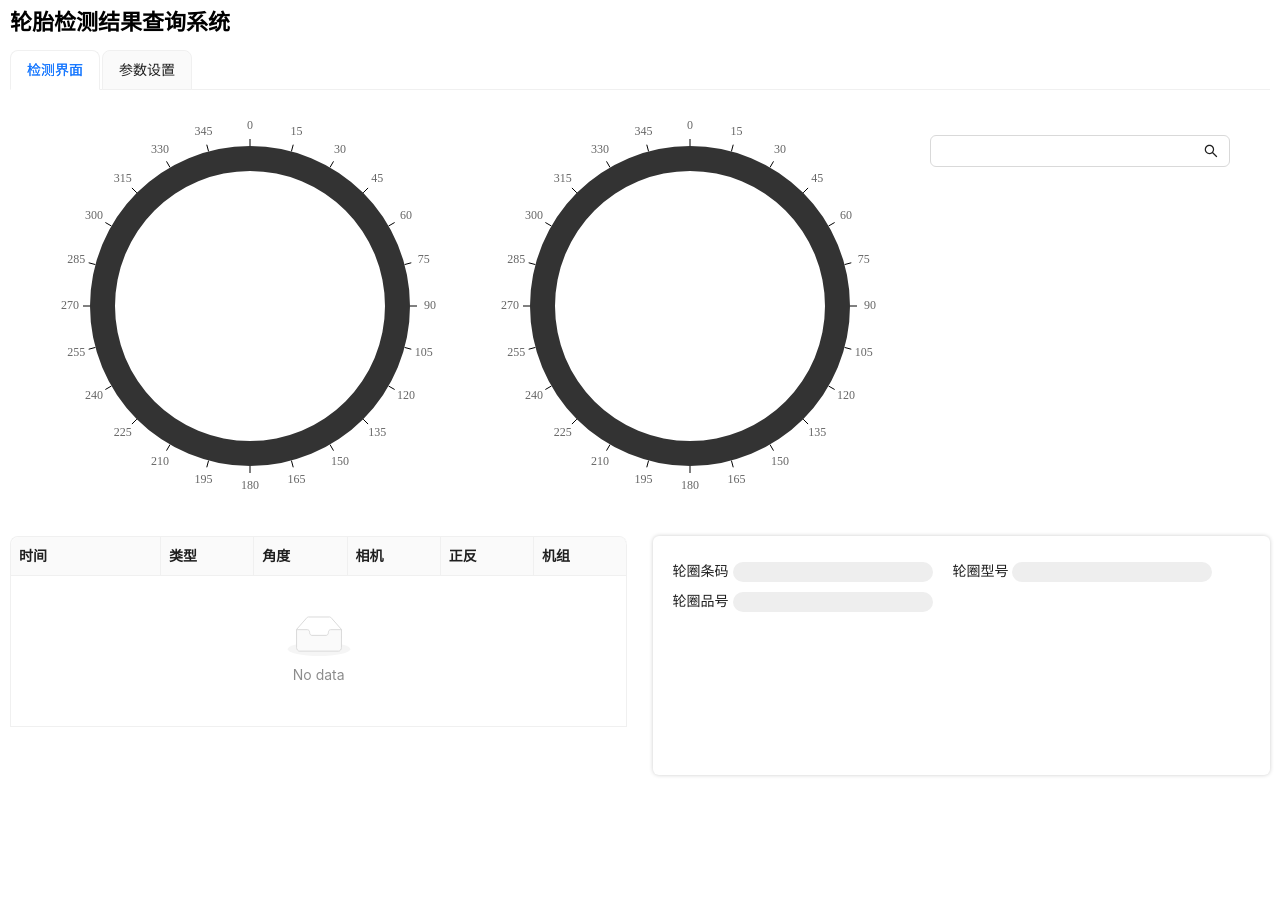
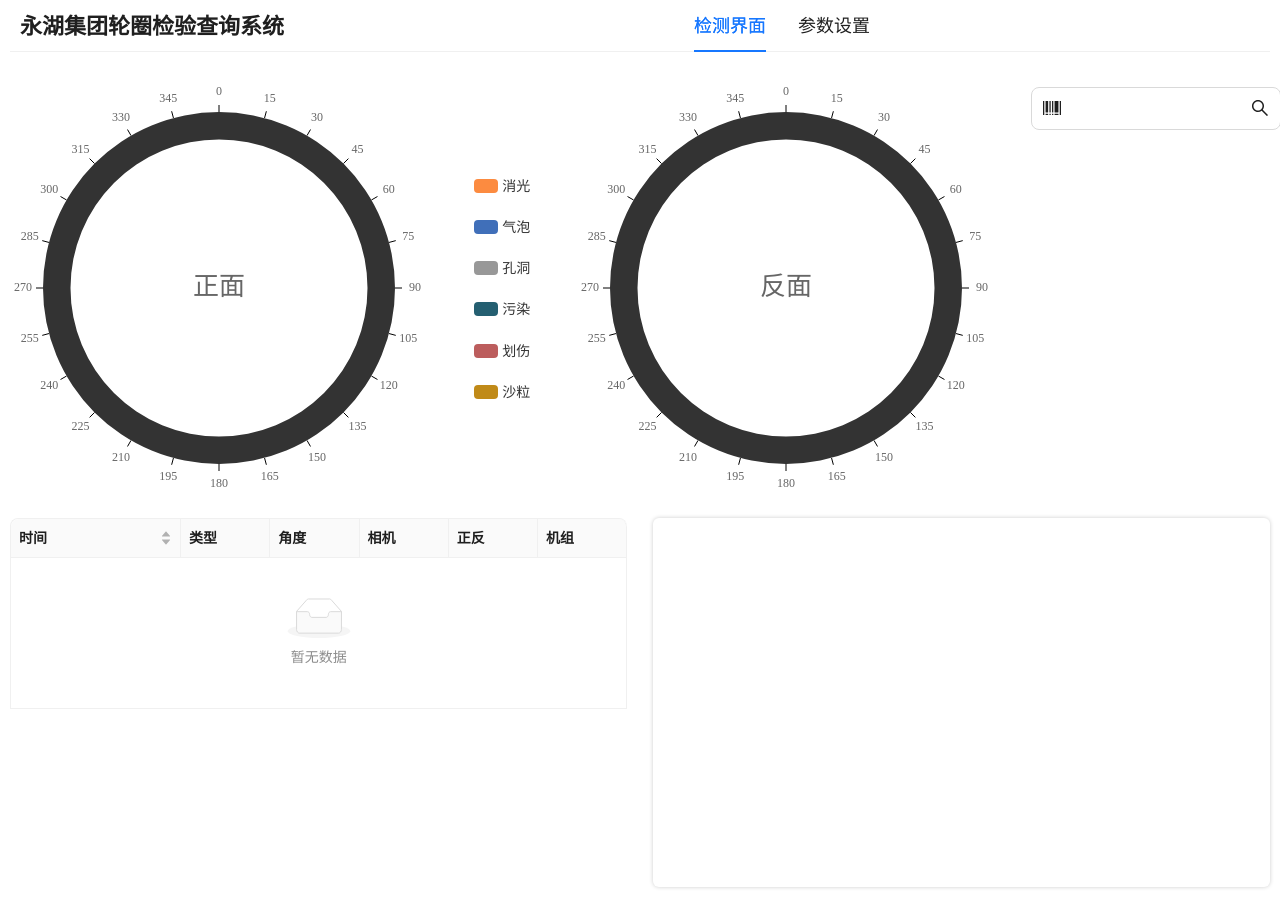
Before and after one commit to HoseaGuo/Tire-check, a React (Vite) app: page / in a window 1280 px wide. Before the commit the page ends 800 px from the top, so only its background shows below. Built offline with nearby package versions, Linux system fonts and the light colour scheme.

Commit message:
修改优化

```diff
--- a/index.html
+++ b/index.html
@@ -1,5 +1,5 @@
 <!doctype html>
-<html lang="en">
+<html lang="zh">
   <head>
     <meta charset="UTF-8" />
     <meta name="viewport" content="width=device-width, initial-scale=1.0" />
--- a/src/components/Circle/index.jsx
+++ b/src/components/Circle/index.jsx
@@ -4,7 +4,7 @@ import './index.scss';
 export default function (props) {
   let canvasRef = useRef(null);
 
-  let { points, previewPoint } = props;
+  let { points, previewPoint, selectedPoint } = props;
 
   let showing = false;
   let sectorNumber = 31; // 扇区数量
@@ -14,8 +14,7 @@ export default function (props) {
 
     let canvas = canvasRef.current;
 
-    // let width = Math.min(450, Math.max(200, window.innerWidth / 3));
-    let width = 400;
+    let width = 440;
     let height = width;
     canvas.width = width;
     canvas.height = height;
@@ -45,13 +44,17 @@ export default function (props) {
 
     let arcRadius = (width / 5) * 2;
 
+    ctx.fillStyle = '#666';
+
     // 字体大小
-    ctx.font = 'normal 12px test';
+    ctx.font = 'normal 26px test';
     ctx.textBaseline = 'middle';
     ctx.textAlign = 'center';
 
-    ctx.fillStyle = '#666';
-    ctx.lne
+    // 画出中间文字
+    ctx.fillText(props.centerText, width / 2, width / 2);
+
+    ctx.font = 'normal 12px test';
 
     // 画圈圈上的度数刻度
     for (let text = 0; text < 360; text += 15) {
@@ -62,7 +65,6 @@ export default function (props) {
       textY = (arcRadius + 20) * Math.sin(angle) + width / 2;
       // 画字
       ctx.fillText(text, textX, textY);
-
 
       // 画刻度
       lineStartX = (arcRadius + 0) * Math.cos(angle) + width / 2;
@@ -90,13 +92,29 @@ export default function (props) {
     let dblclickEventList = [];
     // 画扇区
     function drawSector(sectorIndex, points) {
-      // angle = sectorIndex* +adjustAngel;
-      // let startMathAngle = ((angle - pointWidthAngle / 2) / 180) * Math.PI;
-      let startMathAngle = ((Math.PI * 2) / sectorNumber) * sectorIndex + adjustAngel;
-      let endMathAngle = ((Math.PI * 2) / sectorNumber) * (sectorIndex + 1) + adjustAngel;
+      // 如果有选择的点，则只画选择的点
+      if (selectedPoint) {
+        let includeSelectedPoint = points.some((item) => {
+          if (item.imagePath === selectedPoint.imagePath) {
+            return true;
+          }
+        });
+        if (includeSelectedPoint) {
+          points = [selectedPoint];
+        } else {
+          points = [];
+        }
+      }
+      let pointNumber = points.length;
+      let eachSplitSectorWidth = tireWidth / pointNumber;
+      points.forEach((point, index) => {
+        // 不同类型有不同的颜色
+        ctx.fillStyle = point.ngTypeColor;
+        let startMathAngle = ((Math.PI * 2) / sectorNumber) * sectorIndex + (adjustAngel / 180) * Math.PI;
+        let endMathAngle = ((Math.PI * 2) / sectorNumber) * (sectorIndex + 1) + (adjustAngel / 180) * Math.PI;
         let path = new Path2D();
-      path.arc(width / 2, height / 2, arcRadius, startMathAngle, endMathAngle, false);
-      path.arc(width / 2, height / 2, arcRadius - tireWidth, endMathAngle, startMathAngle, true);
+        path.arc(width / 2, height / 2, arcRadius - eachSplitSectorWidth * index, startMathAngle, endMathAngle, false);
+        path.arc(width / 2, height / 2, arcRadius - eachSplitSectorWidth * (index + 1), endMathAngle, startMathAngle, true);
         ctx.fill(path);
 
         let dblclickEvent = function (e) {
@@ -104,15 +122,17 @@ export default function (props) {
           if (isInner && !showing) {
             showing = true;
 
-          previewPoint(points[0]);
+            previewPoint(point);
 
             setTimeout(() => {
               showing = false;
             }, 100);
           }
         };
+
         dblclickEventList.push(dblclickEvent);
         canvas.addEventListener('dblclick', dblclickEvent);
+      });
     }
 
     for (let [index, points] of sectorMap) {
--- a/src/main.jsx
+++ b/src/main.jsx
@@ -2,8 +2,12 @@ import React from 'react';
 import ReactDOM from 'react-dom/client';
 import App from './App.jsx';
 import './styles/public.scss';
+import zhCN from 'antd/locale/zh_CN';
+import { ConfigProvider } from 'antd';
 
 ReactDOM.createRoot(document.getElementById('root')).render(
   // <React.StrictMode></React.StrictMode>,
-  <App />
+  <ConfigProvider locale={zhCN}>
+    <App />
+  </ConfigProvider>
 );
--- a/src/views/Home/Search.jsx
+++ b/src/views/Home/Search.jsx
@@ -1,6 +1,6 @@
 import { useState } from 'react';
 import './Search.scss';
-import { SearchOutlined } from '@ant-design/icons';
+import { SearchOutlined, BarcodeOutlined } from '@ant-design/icons';
 import { Input, Spin } from 'antd';
 import { useEffect } from 'react';
 import { useRef } from 'react';
@@ -10,7 +10,7 @@ export default function ({ onSearch }) {
   // TRMG11G2903500259 和 TRMG11G2903500260
   let [value, setValue] = useState('');
   const [loading, setLoading] = useState(false);
-  const input = useRef(null);
+  const inputRef = useRef(null);
 
   const [record, setRecord] = useState([]);
 
@@ -27,26 +27,47 @@ export default function ({ onSearch }) {
     if (value.trim()) {
       timer = setTimeout(() => {
         setValue('');
-        onSearch(value);
+        onSearch(value, (success) => {
+          setRecord([
+            {
+              barCode: value,
+              success,
+            },
+            ...record,
+          ]);
+        });
         setRecord([value, ...record]);
       }, 1000);
     }
   }, [value]);
 
   useEffect(() => {
-    if (input.current) {
-      window.addEventListener('keypress', (e) => {
+    function event(e) {
+      if (e.target.tagName.toLowerCase() === 'input') {
         let currCode = e.keyCode || e.which || e.charCode;
         // 回车键
         if (currCode == 13) {
           clearTimeout(timer);
-          onSearch(value);
+          let barCode = e.target.value;
+          onSearch(barCode, (success) => {
+            setRecord([
+              {
+                barCode,
+                success,
+              },
+              ...record,
+            ]);
+          });
           setValue('');
-          setRecord([value, ...record]);
         }
-      });
+      }
     }
-  }, [input]);
+    window.addEventListener('keypress', event);
+
+    return function () {
+      window.removeEventListener('keypress', event);
+    };
+  }, [inputRef, record]);
 
   return (
     <div className="search-wrapper">
@@ -58,15 +79,27 @@ export default function ({ onSearch }) {
               value = e.target.value;
               setValue(e.target.value);
             }}
-            placeholder=""
+            prefix={<BarcodeOutlined />}
             suffix={<SearchOutlined />}
-            ref={input}
+            ref={inputRef}
+            style={{ fontSize: '18px' }}
+            size="large"
+            className="search-input"
           />
         </Spin>
       </div>
       <div className="messages">
         {record.map((item, index) => {
-          return <p key={index}>查询：{item}</p>;
+          return (
+            <p key={index}>
+              {item.barCode ? (
+                <>
+                  <span className={item.success ? 'success' : 'failed'}>{item.success ? '查询成功' : '查询失败'}</span>&nbsp;&nbsp;
+                  <span>{item.barCode}</span>
+                </>
+              ) : null}
+            </p>
+          );
         })}
       </div>
     </div>
@@ -124,8 +157,6 @@ function eventListenerScanCode(callback) {
   }
 }
 
-
-
 /*
   搜索逻辑
 
--- a/src/views/Home/Search.scss
+++ b/src/views/Home/Search.scss
@@ -1,4 +1,5 @@
 .search-wrapper{
+  // margin-left: 5vw !important;
   max-width: 300px;
   min-width: 250px;
   flex: 1;
@@ -7,8 +8,15 @@
 .messages{
   margin: 10px 0 0;
   padding: 10px;
-  height: 300px;
+  height: 350px;
   overflow: auto;
   font-size: 14px;
   line-height: 1.8;
+  color: #666;
+  .success{
+    color: #5ec82a;
+  }
+  .failed{
+    color: #d52929;
+  }
 }
--- a/src/views/Home/index.jsx
+++ b/src/views/Home/index.jsx
@@ -1,4 +1,4 @@
-import { Tabs, Table, Input, Spin } from 'antd';
+import { Tabs, Table, Input, Spin, Tag } from 'antd';
 import { Swiper, SwiperSlide, useSwiper } from 'swiper/react';
 import { Pagination, Navigation } from 'swiper/modules';
 import Image from './Image';
@@ -15,17 +15,62 @@ import Circle from '../../components/Circle';
 import { useState } from 'react';
 import { useEffect } from 'react';
 import api from '../../api';
-import { useRef } from 'react';
+
+const ngType = [
+  {
+    code: 1,
+    desc: '消光',
+    color: '#fc8b40',
+  },
+  {
+    code: 2,
+    desc: '气泡',
+    color: '#406fb9',
+  },
+  {
+    code: 3,
+    desc: '孔洞',
+    color: '#989898',
+  },
+  {
+    code: 4,
+    desc: '污染',
+    color: '#245f71',
+  },
+  {
+    code: 5,
+    desc: '划伤',
+    color: '#bc5d5d',
+  },
+  {
+    code: 6,
+    desc: '沙粒',
+    color: '#c08a18',
+  },
+];
+
+function getNgTypeColor(code) {
+  return ngType.find((item) => item.code === code).color;
+}
 
 const columns = [
   {
     title: '时间',
     dataIndex: 'time',
-    width: 150,
+    width: 170,
+    sorter: (a, b) => {
+      return new Date(a.time).getTime() - new Date(b.time).getTime();
+    },
   },
   {
     title: '类型',
-    dataIndex: 'ngTypeDesc',
+    render: function (text, record, index) {
+      return (
+        <Tag bordered={false} color={record.ngTypeColor}>
+          {record.ngTypeDesc}
+        </Tag>
+      );
+    },
   },
   {
     title: '角度',
@@ -72,10 +117,10 @@ function CheckView() {
   let [previewDirection, setPreviewDirection] = useState(undefined);
   let isFront = previewDirection === 0;
 
-  async function handleSearch(barCode) {
-    setSearching(true)
+  async function handleSearch(barCode, callback) {
+    setSearching(true);
     let { success, data } = await api.getInfoByQrCode(barCode);
-    setSearching(false)
+    setSearching(false);
     if (success) {
       // console.log(data);
       let { qrCodeImageInfos, checkStatistics, ...codes } = data;
@@ -84,18 +129,31 @@ function CheckView() {
       setCodes(codes);
 
       setDataSource(
-        qrCodeImageInfos.map((item, index) => {
+        qrCodeImageInfos
+          .map((item, index) => {
             return {
               ...item,
               key: index,
               time: item.time.replace('T', ' '), // 处理下时间的显示
               angle: item.adjustAngle, // 返回的角度字段处理下
+              ngTypeColor: getNgTypeColor(item.ngTypeCode), // 类型颜色
             };
+          })
+          .sort((a, b) => {
+            return new Date(b.time).getTime() - new Date(a.time).getTime();
           })
       );
 
       setStatistics(checkStatistics);
+    } else {
+      // 清空
+      setCodes([]);
+      setDataSource([]);
+      setCodes({});
     }
+
+    // 执行回调
+    callback(success);
   }
 
   let [initialSlide, setInitialSlide] = useState(0);
@@ -109,12 +167,34 @@ function CheckView() {
     setSlideActiveIndex(slideIndex);
   }
 
+  const [selectedPoint, setSelectedPoint] = useState(null);
+
+  useEffect(() => {
+    function clickEvent() {
+      setSelectedPoint(null);
+    }
+    window.addEventListener('click', clickEvent);
+    return function () {
+      window.removeEventListener('click', clickEvent);
+    };
+  });
+
   return (
     <Spin spinning={searching}>
       <div className="circles">
-        <Circle points={frontPoints} previewPoint={previewPoint} />
-        <Circle points={backPoints} previewPoint={previewPoint} />
-        <Search onSearch={handleSearch} />
+        <Circle points={frontPoints} previewPoint={previewPoint} centerText="正面" selectedPoint={selectedPoint} />
+        <div className="legend">
+          {ngType.map((item, index) => {
+            return (
+              <div className="item" key={index}>
+                <b style={{ backgroundColor: item.color }}></b>
+                <span>{item.desc}</span>
+              </div>
+            );
+          })}
+        </div>
+        <Circle points={backPoints} previewPoint={previewPoint} centerText="反面" selectedPoint={selectedPoint} />
+        <Search onSearch={handleSearch}/>
       </div>
       <div className="bottom">
         <Table
@@ -124,16 +204,23 @@ function CheckView() {
           dataSource={dataSource}
           size="small"
           style={{ width: '49%' }}
-          scroll={{ y: '200px' }}
+          scroll={{ y: '330px' }}
           onRow={(record) => {
             return {
               onDoubleClick: (event) => {
                 previewPoint(record);
               },
+              onClick: (event) => {
+                // 阻止冒泡
+                event.stopPropagation();
+                setSelectedPoint(record);
+              },
             };
           }}
         />
         <div className="information">
+          {codes.qrCode && (
+            <>
               <div className="item codes flex">
                 <p>
                   轮圈条码 <input type="text" readOnly defaultValue={codes.qrCode} />
@@ -162,6 +249,8 @@ function CheckView() {
                     </div>
                   );
                 })}
+            </>
+          )}
         </div>
       </div>
       {previewVisible && (
@@ -198,7 +287,7 @@ function CheckView() {
                 <SwiperSlide key={index}>
                   <div className="preview-item">
                     <p className="detail">
-                      {isFront ? '正面' : '反面'}：{angle}
+                      {isFront ? '正面' : '反面'}：{angle}°
                     </p>
                     <div className="img-box">
                       <Image imagePath={imagePath} init={index === slideActiveIndex} />
@@ -230,9 +319,15 @@ const items = [
 export default function () {
   return (
     <>
-      <h1>轮胎检测结果查询系统</h1>
       <div className="wrapper">
-        <Tabs defaultActiveKey="1" type="card" items={items} />
+        <Tabs
+          defaultActiveKey="1"
+          items={items}
+          centered
+          tabBarExtraContent={{
+            left: <h1>永湖集团轮圈检验查询系统</h1>,
+          }}
+        />
       </div>
     </>
   );
--- a/src/views/Home/index.scss
+++ b/src/views/Home/index.scss
@@ -1,22 +1,54 @@
-h1{
+h1 {
   padding: 4px 10px;
   font-size: 22px;
+  // position: absolute;
+  // top: 0;
+  // left: 0;
 }
 .wrapper {
-  padding: 10px;
+  padding: 0 10px 10px 10px;
   // min-width: 800px;
   overflow: auto;
+}
+.ant-tabs-nav-list .ant-tabs-tab-btn {
+  font-size: 18px;
+}
+.legend {
+  width: 80px;
+  display: flex;
+  justify-content: center;
+  flex-wrap: wrap;
+  user-select: none;
+  .item{
+    margin: 10px 10px;
+    line-height: 20px;
+    white-space: nowrap;
+  }
+  b{
+    display: inline-block;
+    width: 24px;
+    height: 14px;
+    border-radius: 4px;
+    vertical-align: middle;
+    margin-right: 4px;
+  }
+  span{
+    display: inline-block;
+    vertical-align: middle;
+    font-size: 14px;
+    color: #333;
+  }
 }
 .circles {
   display: flex;
   justify-content: center;
   align-items: center;
   > * {
-    margin: 0 20px;
+    margin: 0 1vw;
   }
 }
 .bottom {
-  margin-top: 30px;
+  margin-top: 10px;
   display: flex;
   justify-content: space-between;
   // height: 30vh;
@@ -33,7 +65,7 @@ h1{
   border-radius: 6px;
   box-shadow: 0 0 4px rgba(0, 0, 0, 0.2);
   overflow: auto;
-  height: calc(200px + 39px);
+  height: calc(330px + 39px);
   .item {
     margin: 10px 0;
   }
```
Lines whose indentation alone changed are shown as unchanged.
